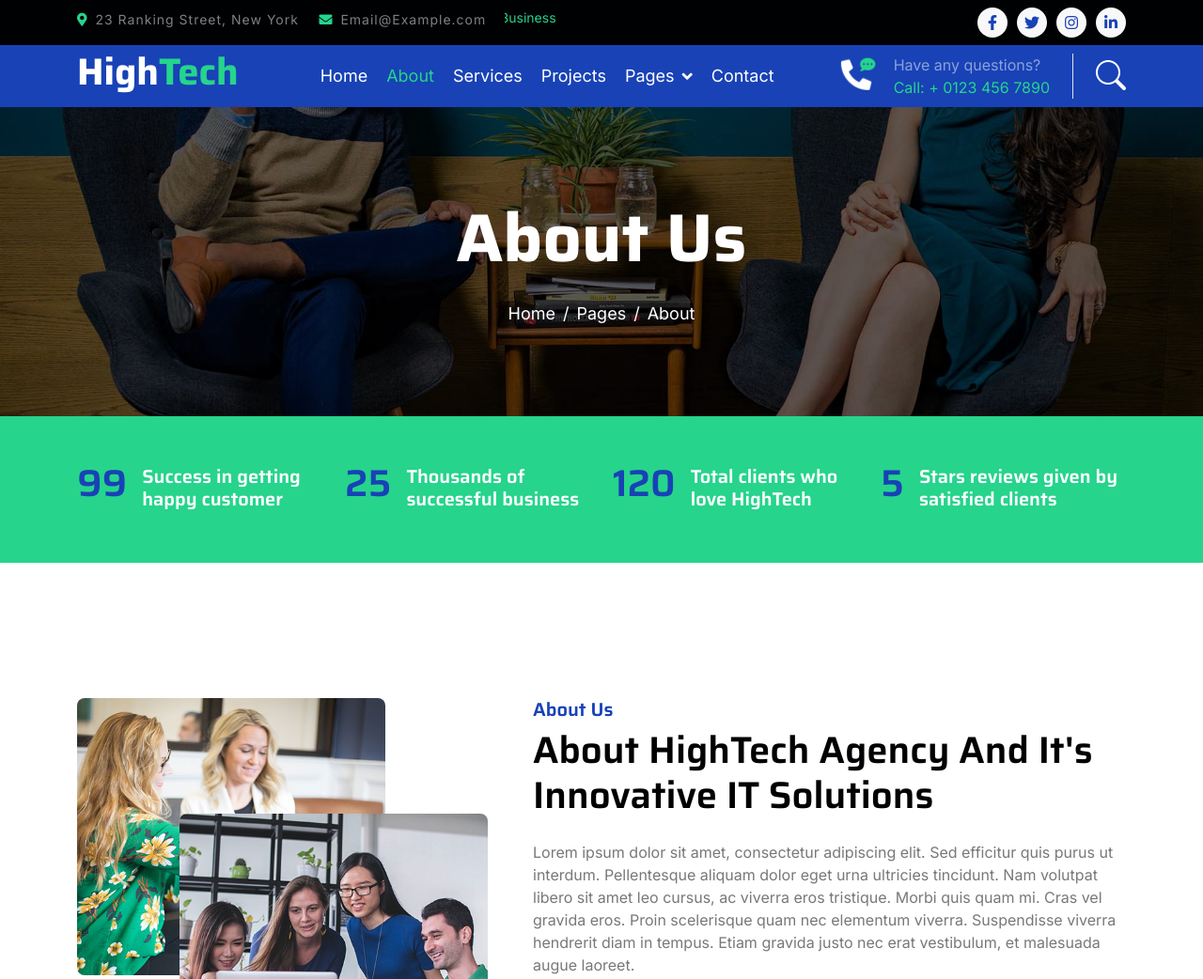
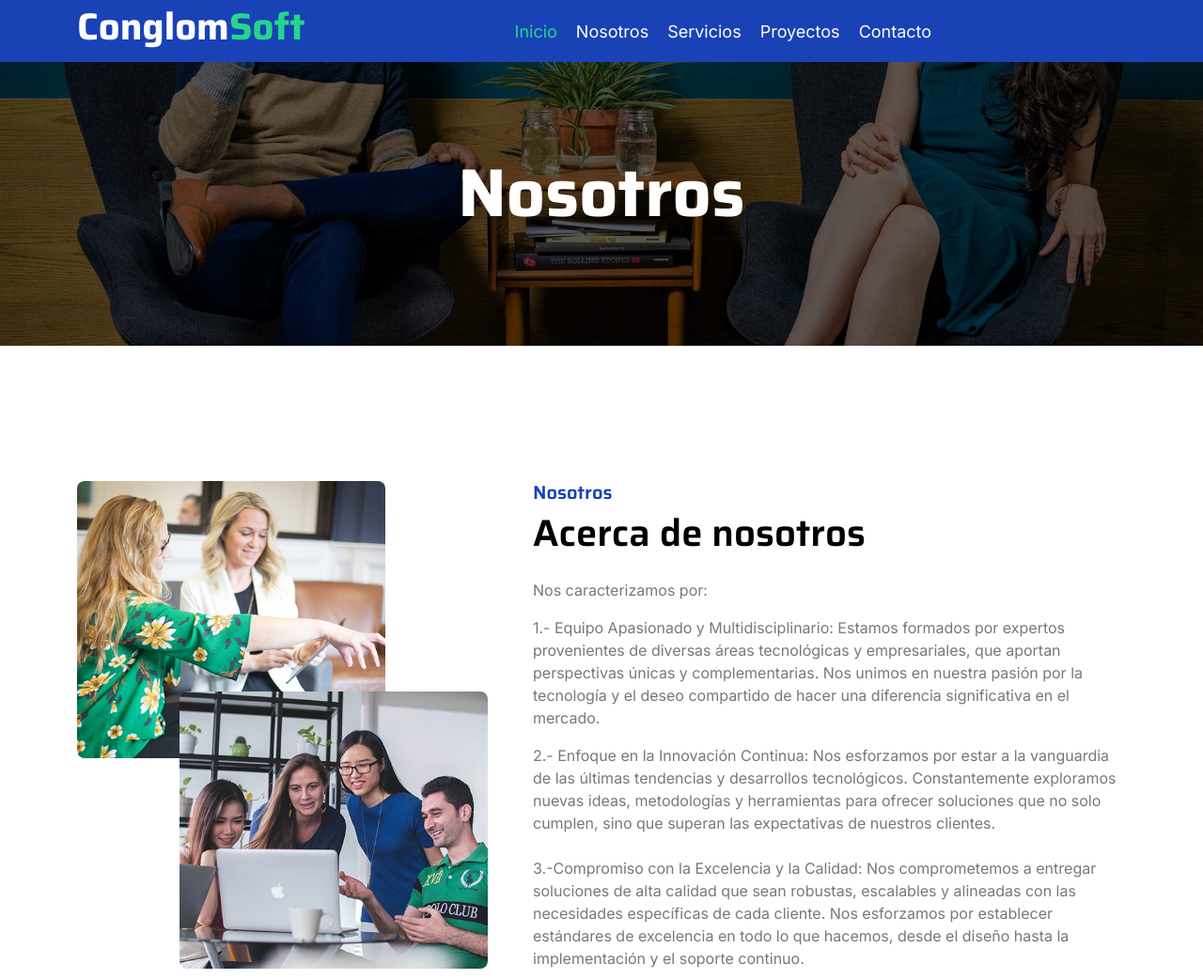
Before and after one commit to romancalix/conglomsoft.website, a plain HTML site: page about.html in a window 1280 px wide. Shown: the top 1042 px of the page at 94% size. Drawn offline with nearby package versions, Linux system fonts and the light colour scheme.

Commit message:
index - about . updated

```diff
--- a/about.html
+++ b/about.html
@@ -35,7 +35,7 @@
         </div>
         <!-- Spinner End -->
 
-        <!-- Topbar Start -->
+        <!-- Topbar Start
         <div class="container-fluid bg-dark py-2 d-none d-md-flex">
             <div class="container">
                 <div class="d-flex justify-content-between topbar">
@@ -53,25 +53,25 @@
                 </div>
             </div>
         </div>
-        <!-- Topbar End -->
+    Topbar End -->
 
         <!-- Navbar Start -->
         <div class="container-fluid bg-primary">
             <div class="container">
                 <nav class="navbar navbar-dark navbar-expand-lg py-0">
                     <a href="index.html" class="navbar-brand">
-                        <h1 class="text-white fw-bold d-block">High<span class="text-secondary">Tech</span> </h1>
+                        <h1 class="text-white fw-bold d-block">Conglom<span class="text-secondary">Soft</span> </h1>
                     </a>
                     <button type="button" class="navbar-toggler me-0" data-bs-toggle="collapse" data-bs-target="#navbarCollapse">
                         <span class="navbar-toggler-icon"></span>
                     </button>
                     <div class="collapse navbar-collapse bg-transparent" id="navbarCollapse">
                         <div class="navbar-nav ms-auto mx-xl-auto p-0">
-                            <a href="index.html" class="nav-item nav-link">Home</a>
-                            <a href="about.html" class="nav-item nav-link active">About</a>
-                            <a href="service.html" class="nav-item nav-link">Services</a>
-                            <a href="project.html" class="nav-item nav-link">Projects</a>
-                            <div class="nav-item dropdown">
+                            <a href="index.html" class="nav-item nav-link active text-secondary">Inicio</a>
+                            <a href="about.html" class="nav-item nav-link">Nosotros</a>
+                            <a href="service.html" class="nav-item nav-link">Servicios</a>
+                            <a href="project.html" class="nav-item nav-link">Proyectos</a>
+                            <!--div class="nav-item dropdown">
                                 <a href="#" class="nav-link dropdown-toggle" data-bs-toggle="dropdown">Pages</a>
                                 <div class="dropdown-menu rounded">
                                     <a href="blog.html" class="dropdown-item">Our Blog</a>
@@ -79,11 +79,11 @@
                                     <a href="testimonial.html" class="dropdown-item">Testimonial</a>
                                     <a href="404.html" class="dropdown-item">404 Page</a>
                                 </div>
-                            </div>
-                            <a href="contact.html" class="nav-item nav-link">Contact</a>
+                            </div-->
+                            <a href="contact.html" class="nav-item nav-link">Contacto</a>
                         </div>
                     </div>
-                    <div class="d-none d-xl-flex flex-shirink-0">
+                    <!--div class="d-none d-xl-flex flex-shirink-0">
                         <div id="phone-tada" class="d-flex align-items-center justify-content-center me-4">
                             <a href="" class="position-relative animated tada infinite">
                                 <i class="fa fa-phone-alt text-white fa-2x"></i>
@@ -99,7 +99,7 @@
                         <div class="d-flex align-items-center justify-content-center ms-4 ">
                             <a href="#"><i class="bi bi-search text-white fa-2x"></i> </a>
                         </div>
-                    </div>
+                    </div-->
                 </nav>
             </div>
         </div>
@@ -109,50 +109,15 @@
         <!-- Page Header Start -->
         <div class="container-fluid page-header py-5">
             <div class="container text-center py-5">
-                <h1 class="display-2 text-white mb-4 animated slideInDown">About Us</h1>
-                <nav aria-label="breadcrumb animated slideInDown">
-                    <ol class="breadcrumb justify-content-center mb-0">
-                        <li class="breadcrumb-item"><a href="#">Home</a></li>
-                        <li class="breadcrumb-item"><a href="#">Pages</a></li>
-                        <li class="breadcrumb-item" aria-current="page">About</li>
-                    </ol>
-                </nav>
+                <h1 class="display-2 text-white mb-4 animated slideInDown">Nosotros</h1>
+
             </div>
         </div>
         <!-- Page Header End -->
 
 
         <!-- Fact Start -->
-        <div class="container-fluid bg-secondary py-5">
-            <div class="container">
-                <div class="row">
-                    <div class="col-lg-3 wow fadeIn" data-wow-delay=".1s">
-                        <div class="d-flex counter">
-                            <h1 class="me-3 text-primary counter-value">99</h1>
-                            <h5 class="text-white mt-1">Success in getting happy customer</h5>
-                        </div>
-                    </div>
-                    <div class="col-lg-3 wow fadeIn" data-wow-delay=".3s">
-                        <div class="d-flex counter">
-                            <h1 class="me-3 text-primary counter-value">25</h1>
-                            <h5 class="text-white mt-1">Thousands of successful business</h5>
-                        </div>
-                    </div>
-                    <div class="col-lg-3 wow fadeIn" data-wow-delay=".5s">
-                        <div class="d-flex counter">
-                            <h1 class="me-3 text-primary counter-value">120</h1>
-                            <h5 class="text-white mt-1">Total clients who love HighTech</h5>
-                        </div>
-                    </div>
-                    <div class="col-lg-3 wow fadeIn" data-wow-delay=".7s">
-                        <div class="d-flex counter">
-                            <h1 class="me-3 text-primary counter-value">5</h1>
-                            <h5 class="text-white mt-1">Stars reviews given by satisfied clients</h5>
-                        </div>
-                    </div>
-                </div>
-            </div>
-        </div>
+
         <!-- Fact End -->
 
 
@@ -169,11 +134,17 @@
                         </div>
                     </div>
                     <div class="col-lg-7 col-md-6 col-sm-12 wow fadeIn" data-wow-delay=".5s">
-                        <h5 class="text-primary">About Us</h5>
-                        <h1 class="mb-4">About HighTech Agency And It's Innovative IT Solutions</h1>
-                        <p>Lorem ipsum dolor sit amet, consectetur adipiscing elit. Sed efficitur quis purus ut interdum. Pellentesque aliquam dolor eget urna ultricies tincidunt. Nam volutpat libero sit amet leo cursus, ac viverra eros tristique. Morbi quis quam mi. Cras vel gravida eros. Proin scelerisque quam nec elementum viverra. Suspendisse viverra hendrerit diam in tempus. Etiam gravida justo nec erat vestibulum, et malesuada augue laoreet.</p>
-                        <p class="mb-4">Pellentesque aliquam dolor eget urna ultricies tincidunt. Nam volutpat libero sit amet leo cursus, ac viverra eros tristique. Morbi quis quam mi. Cras vel gravida eros. Proin scelerisque quam nec elementum viverra. Suspendisse viverra hendrerit diam in tempus.</p>
-                        <a href="" class="btn btn-secondary rounded-pill px-5 py-3 text-white">More Details</a>
+                        <h5 class="text-primary">Nosotros</h5>
+                        <h1 class="mb-4">Acerca de nosotros</h1>
+                        <p>Nos caracterizamos por: </p>
+                        <p>1.- Equipo Apasionado y Multidisciplinario: Estamos formados por expertos provenientes de diversas áreas tecnológicas y empresariales, que aportan perspectivas únicas y complementarias. Nos unimos en nuestra pasión por la tecnología y el deseo compartido de hacer una diferencia significativa en el mercado.</p>
+                        <p class="mb-4">2.- Enfoque en la Innovación Continua: Nos esforzamos por estar a la vanguardia de las últimas tendencias y desarrollos tecnológicos. Constantemente exploramos nuevas ideas, metodologías y herramientas para ofrecer soluciones que no solo cumplen, sino que superan las expectativas de nuestros clientes.</p>
+                        <p>3.-Compromiso con la Excelencia y la Calidad: Nos comprometemos a entregar soluciones de alta calidad que sean robustas, escalables y alineadas con las necesidades específicas de cada cliente. Nos esforzamos por establecer estándares de excelencia en todo lo que hacemos, desde el diseño hasta la implementación y el soporte continuo.</p>
+                        <p>4.-Colaboración Activa y Empatía: Valoramos la colaboración tanto dentro de nuestro equipo como con nuestros clientes. Nos esforzamos por comprender profundamente los desafíos y objetivos de nuestros clientes para ofrecer soluciones que realmente agreguen valor y impulsen su éxito empresarial.</p>
+
+<p> 5.-Agilidad y Adaptabilidad: Adoptamos metodologías ágiles que nos permiten adaptarnos rápidamente a los cambios del mercado y a las necesidades cambiantes de nuestros clientes. Esto nos permite ser flexibles y eficientes en la entrega de soluciones tecnológicas.</p>
+
+<p>6.-Cultura de Aprendizaje y Mejora Continua: Promovemos un ambiente de aprendizaje continuo donde cada miembro del equipo tiene la oportunidad de crecer profesionalmente y expandir sus habilidades. Valoramos la retroalimentación y buscamos constantemente formas de mejorar nuestros procesos y servicios.</p>
 <!--tesxto
 Equipo Apasionado y Multidisciplinario: Estamos formados por expertos provenientes de diversas áreas tecnológicas y empresariales, que aportan perspectivas únicas y complementarias. Nos unimos en nuestra pasión por la tecnología y el deseo compartido de hacer una diferencia significativa en el mercado.
 
@@ -181,11 +152,11 @@ Enfoque en la Innovación Continua: Nos esforzamos por estar a la vanguardia de
 
 Compromiso con la Excelencia y la Calidad: Nos comprometemos a entregar soluciones de alta calidad que sean robustas, escalables y alineadas con las necesidades específicas de cada cliente. Nos esforzamos por establecer estándares de excelencia en todo lo que hacemos, desde el diseño hasta la implementación y el soporte continuo.
 
-Colaboración Activa y Empatía: Valoramos la colaboración tanto dentro de nuestro equipo como con nuestros clientes. Nos esforzamos por comprender profundamente los desafíos y objetivos de nuestros clientes para ofrecer soluciones que realmente agreguen valor y impulsen su éxito empresarial.
+4.-Colaboración Activa y Empatía: Valoramos la colaboración tanto dentro de nuestro equipo como con nuestros clientes. Nos esforzamos por comprender profundamente los desafíos y objetivos de nuestros clientes para ofrecer soluciones que realmente agreguen valor y impulsen su éxito empresarial.
 
-Agilidad y Adaptabilidad: Adoptamos metodologías ágiles que nos permiten adaptarnos rápidamente a los cambios del mercado y a las necesidades cambiantes de nuestros clientes. Esto nos permite ser flexibles y eficientes en la entrega de soluciones tecnológicas.
+5.-Agilidad y Adaptabilidad: Adoptamos metodologías ágiles que nos permiten adaptarnos rápidamente a los cambios del mercado y a las necesidades cambiantes de nuestros clientes. Esto nos permite ser flexibles y eficientes en la entrega de soluciones tecnológicas.
 
-Cultura de Aprendizaje y Mejora Continua: Promovemos un ambiente de aprendizaje continuo donde cada miembro del equipo tiene la oportunidad de crecer profesionalmente y expandir sus habilidades. Valoramos la retroalimentación y buscamos constantemente formas de mejorar nuestros procesos y servicios.
+6.-Cultura de Aprendizaje y Mejora Continua: Promovemos un ambiente de aprendizaje continuo donde cada miembro del equipo tiene la oportunidad de crecer profesionalmente y expandir sus habilidades. Valoramos la retroalimentación y buscamos constantemente formas de mejorar nuestros procesos y servicios.
 
 -->
 
```
Also changed, not shown: index.html (+2 -2 lines).
